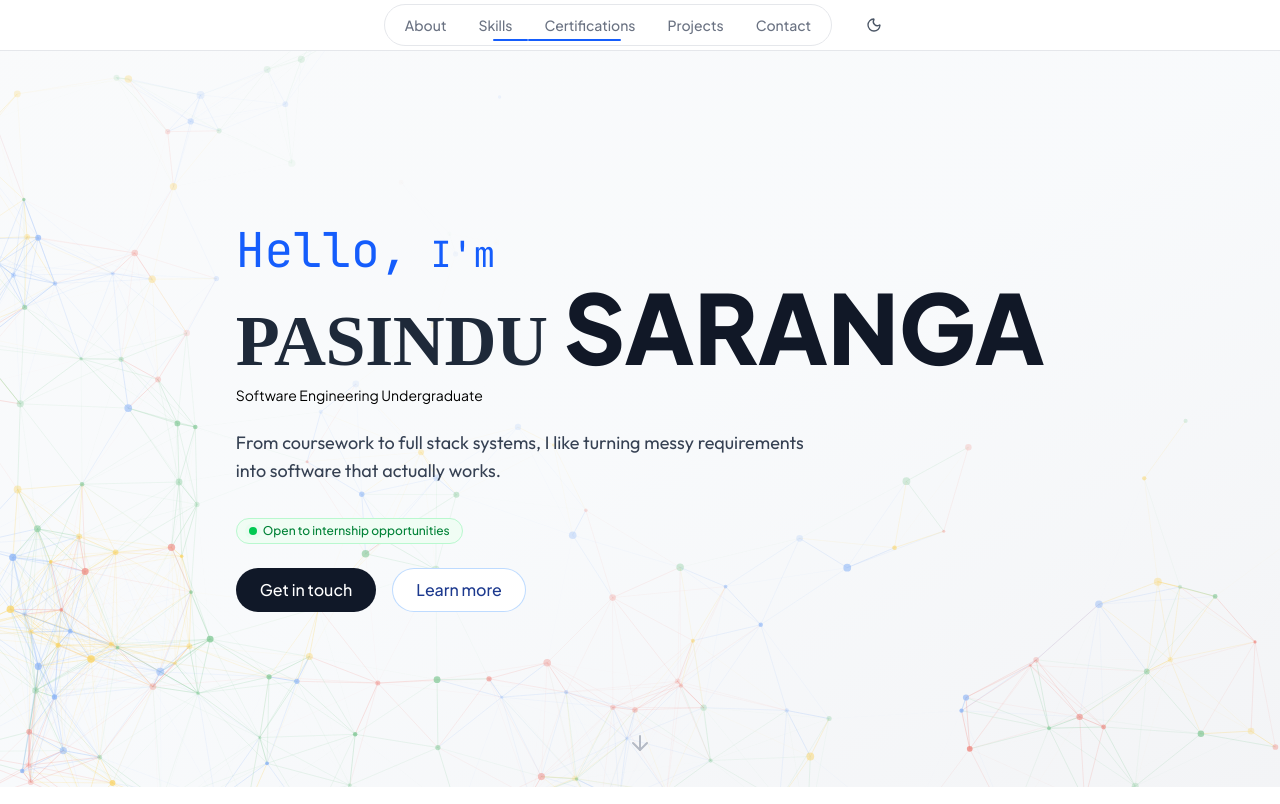
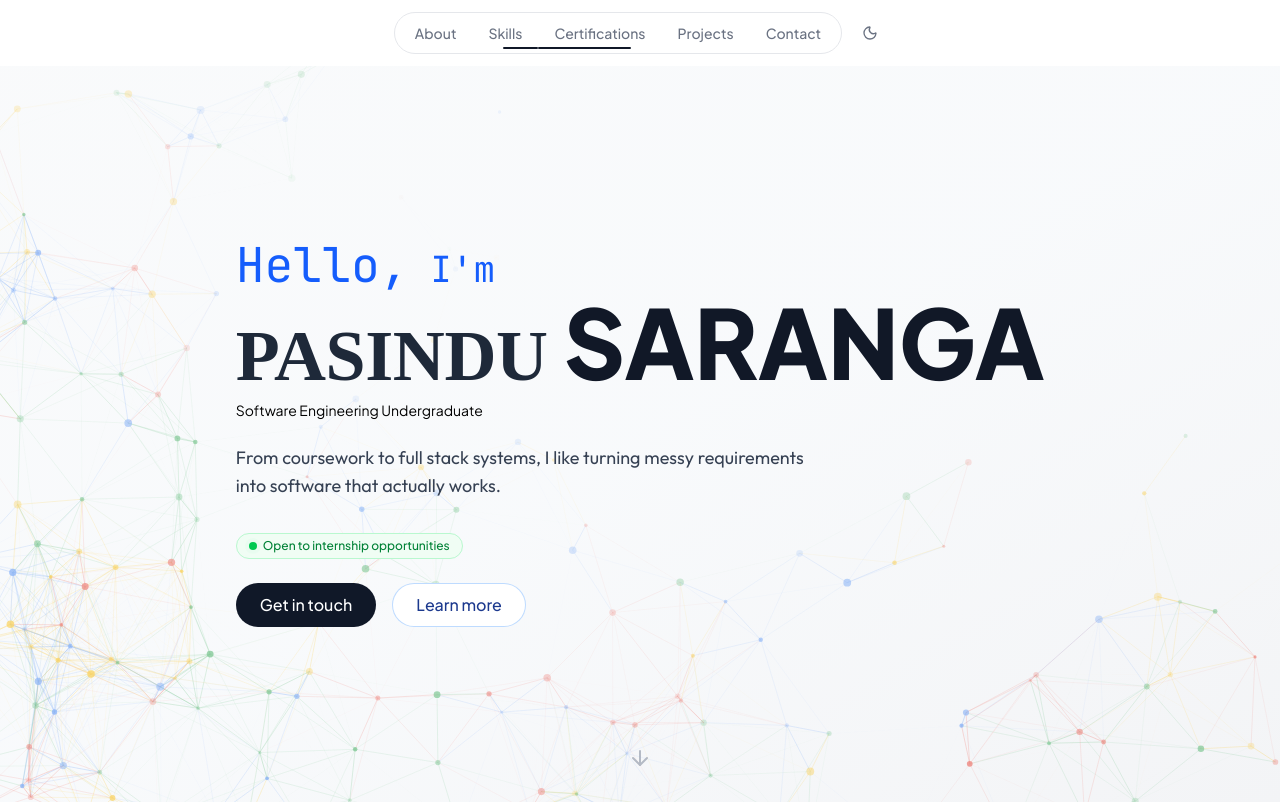
Before and after one commit to SAR4NGA/portfolio, a React (Vite) app: page / in a window 1280 px wide. Shown: the top 804 px of the page. Built offline with nearby package versions, Linux system fonts and the light colour scheme; a web font is replaced by a local one.

Commit message:
style(nav): make navbar floating and refine active indicator styling

```diff
--- a/src/components/Navbar.tsx
+++ b/src/components/Navbar.tsx
@@ -123,8 +123,8 @@ export default function Navbar() {
   }
 
   return (
-    <nav className="sticky top-0 z-50 border-b border-gray-200 bg-white/95 dark:border-gray-800 dark:bg-gray-950/95">
-      <div className="relative mx-auto flex max-w-5xl items-center justify-center px-6 py-1">
+    <nav className="sticky top-0 z-50 pointer-events-none">
+      <div className="relative mx-auto flex max-w-5xl items-center justify-center px-6 py-3">
 
         <div className="hidden items-center gap-3 md:flex">
           {/* Pill container — matches Skills section tab style */}
@@ -144,7 +144,7 @@ export default function Navbar() {
                 >
                   <span className="relative z-10">{link.label}</span>
                   <motion.div
-                    className="absolute bottom-0 h-0.5 rounded-full bg-blue-600 dark:bg-blue-400"
+                    className="absolute bottom-0 h-0.5 rounded-full bg-gray-900 dark:bg-white"
                     style={{
                       left: derivedRef.current[link.id].left,
                       width: derivedRef.current[link.id].width,
@@ -157,7 +157,7 @@ export default function Navbar() {
 
           <button
             onClick={toggleTheme}
-            className="ml-4 rounded-lg p-1.5 min-h-[36px] min-w-[36px] text-gray-600 transition-colors hover:text-gray-900 dark:text-gray-400 dark:hover:text-white"
+            className="rounded-full p-2 text-gray-500 transition-colors hover:text-gray-900 dark:text-gray-400 dark:hover:text-white"
             aria-label="Toggle theme"
           >
             {theme === 'dark' ? <Sun size={16} /> : <Moon size={16} />}
```
